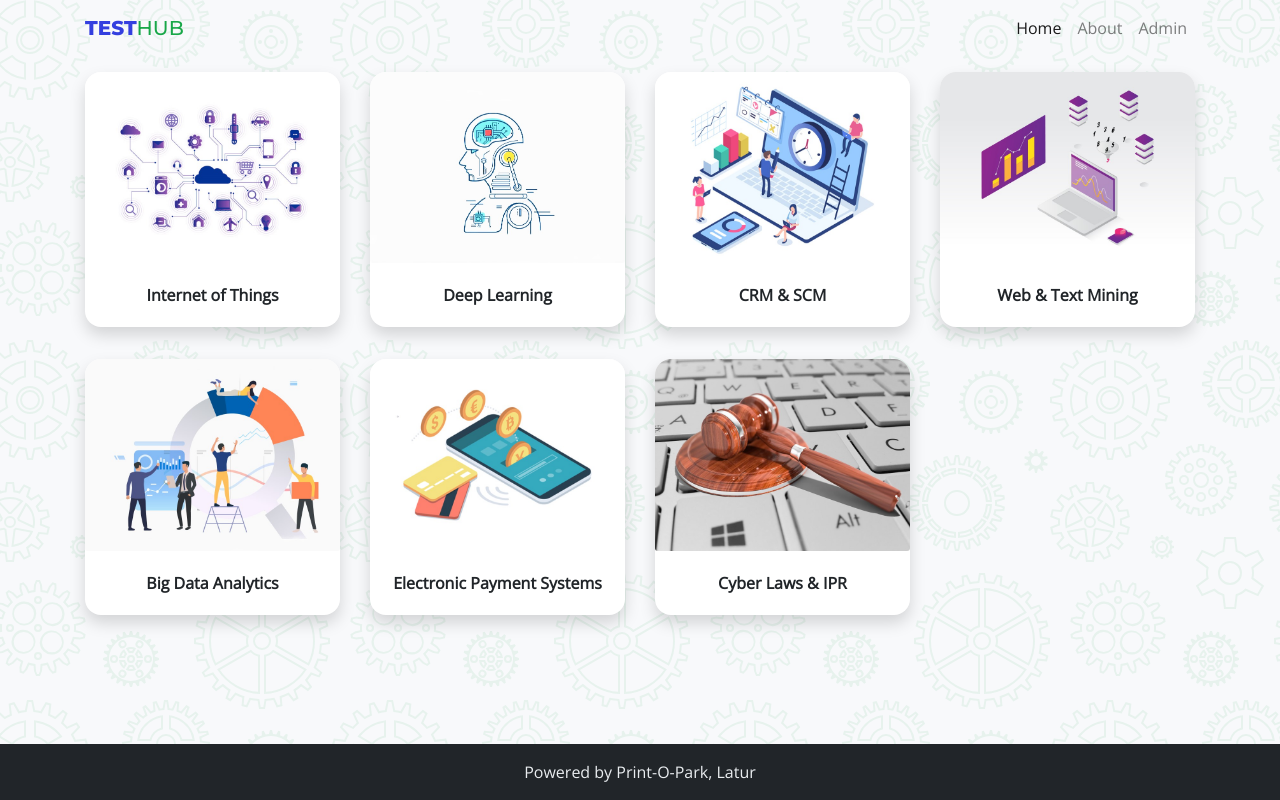
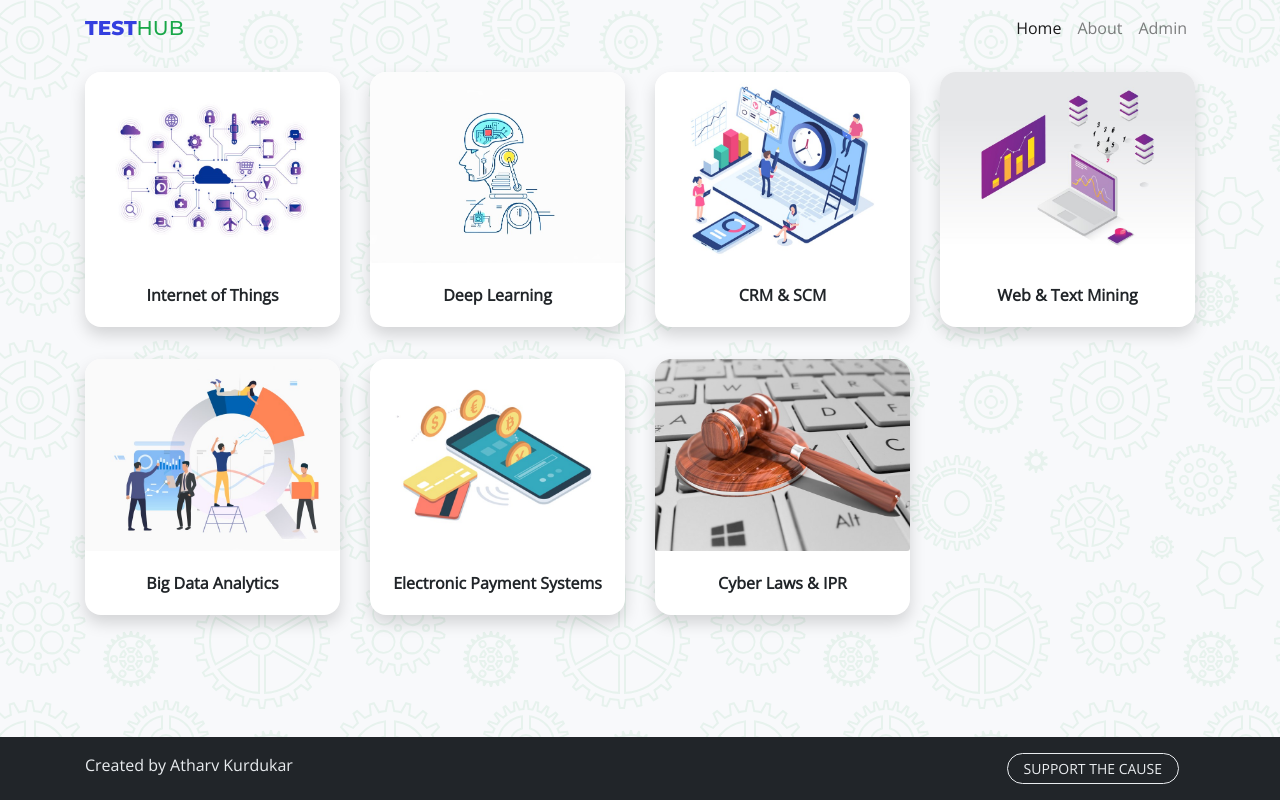
Before and after one commit to 3atharvkurdukar/testhub, a React (Create React App) app: page / in a window 1280 px wide. Built offline with nearby package versions, Linux system fonts and the light colour scheme; what aws-amplify would draw is missing.

Commit message:
Updated footer

```diff
--- a/src/components/Footer/Footer.js
+++ b/src/components/Footer/Footer.js
@@ -1,19 +1,31 @@
 import React from 'react';
-import { Container } from 'react-bootstrap';
+import { Button, Container } from 'react-bootstrap';
+import { Link } from 'react-router-dom';
 
 const Footer = () => {
   return (
     <footer className="footer mt-auto py-3 bg-dark d-print-none">
-      <Container className="text-center text-light">
-        Powered by{' '}
-        <a
-          href="https://preview.printopark.com/"
-          rel="noopener noreferrer"
-          target="_blank"
-          className="text-light text-decoration-none"
+      <Container className="d-flex justify-content-between text-center text-light">
+        <span>
+          Created by{' '}
+          <a
+            href="https://www.github.com/3atharvkurdukar"
+            rel="noopener noreferrer"
+            target="_blank"
+            className="text-light text-decoration-none"
+          >
+            Atharv Kurdukar
+          </a>
+        </span>
+        <Button
+          as={Link}
+          to="/about"
+          variant="outline-light"
+          size="sm"
+          className="rounded-pill px-3 mx-3"
         >
-          Print-O-Park, Latur
-        </a>
+          SUPPORT THE CAUSE
+        </Button>
       </Container>
     </footer>
   );
```
